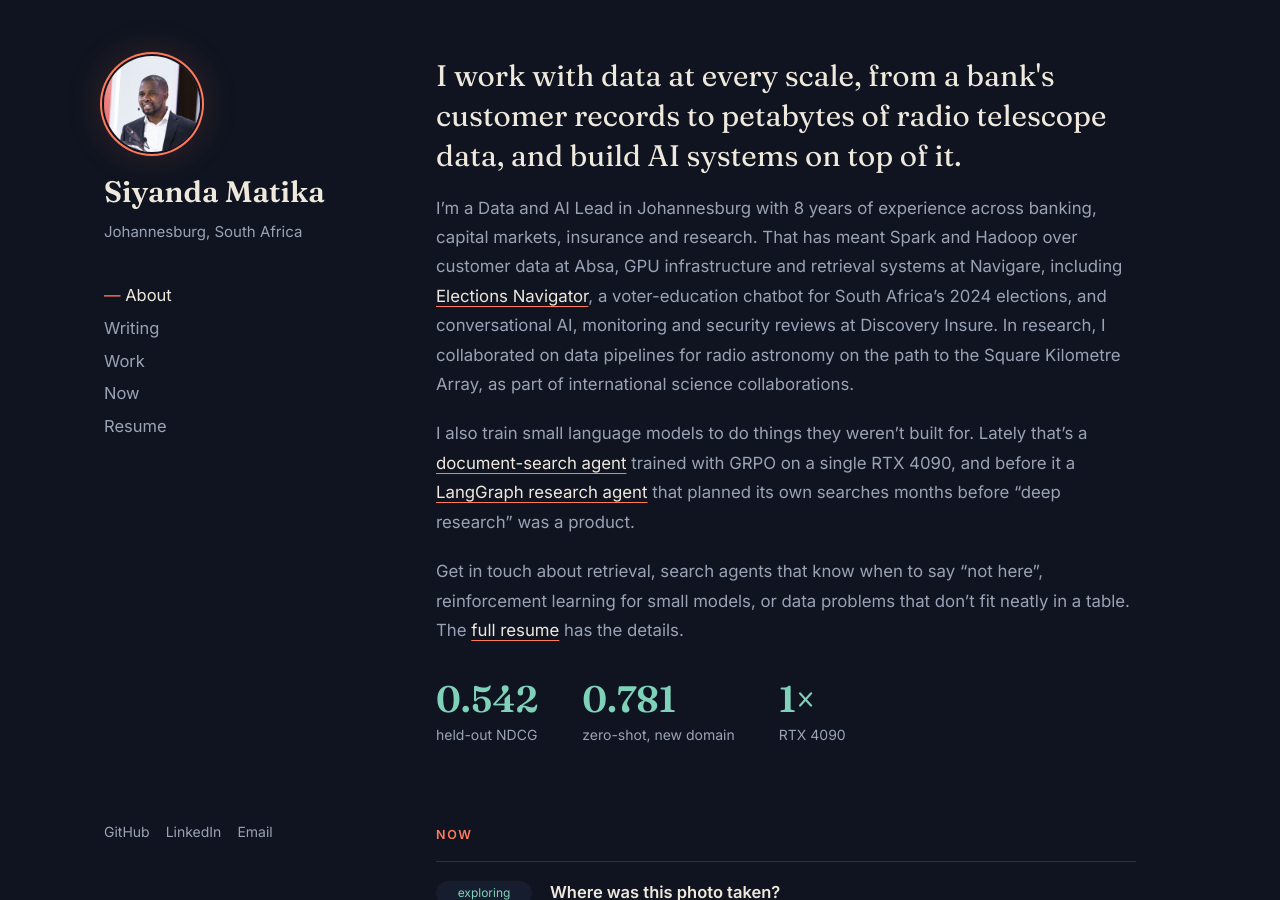
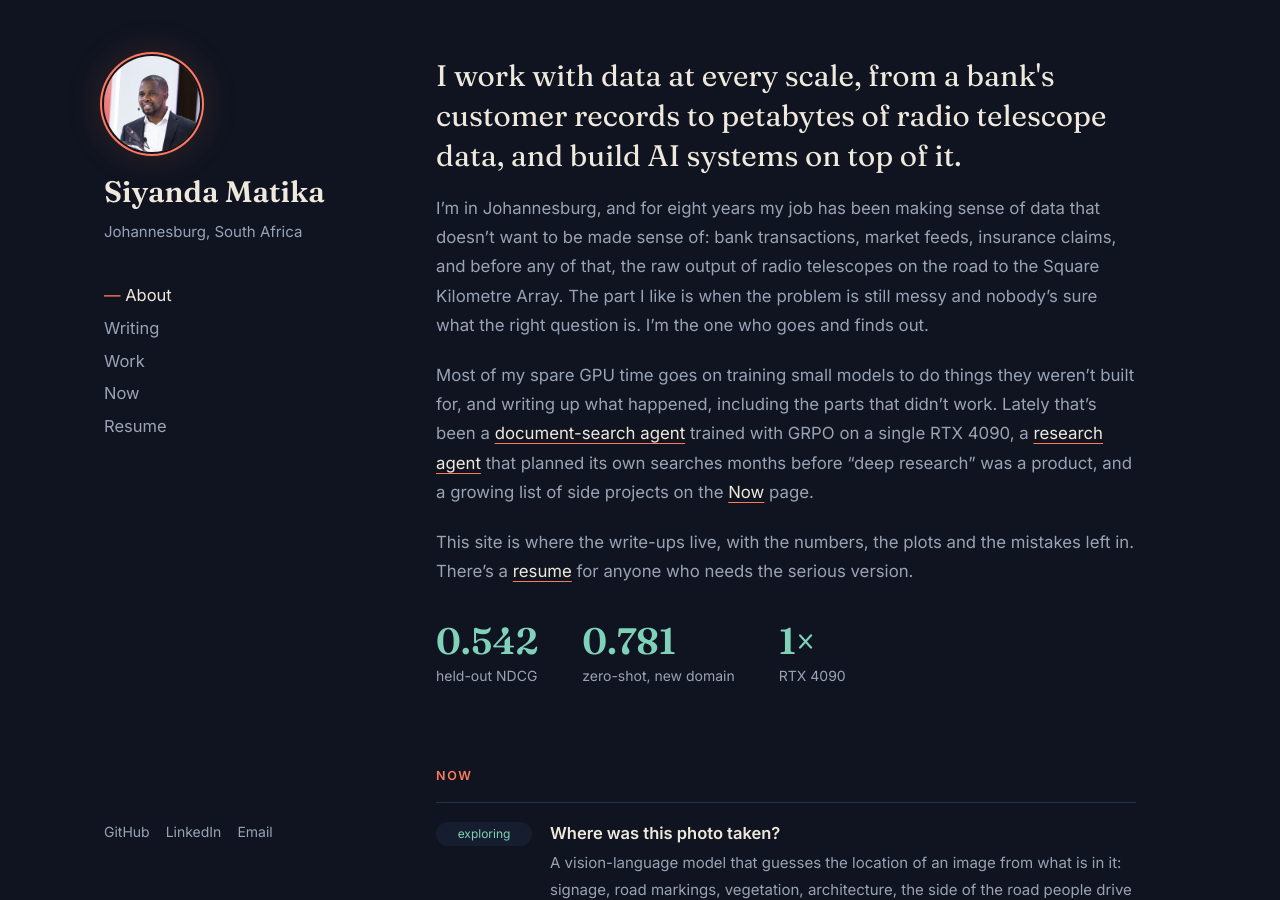
Before and after one commit to matikasiyanda/matikasiyanda.github.io, a Jekyll site: the page built from index.html, in a window 1280 px wide and 900 px high. Built offline with Jekyll 4.4.1, drawn with Linux system fonts in a browser that asks for light colours.

Commit message:
About: about me, not the employers, and lighter

```diff
--- a/_includes/about.md
+++ b/_includes/about.md
@@ -1,19 +1,19 @@
 <p class="lead">I work with data at every scale, from a bank's customer records to petabytes of radio telescope data, and build AI systems on top of it.</p>
 
-I'm a Data and AI Lead in Johannesburg with 8 years of experience across
-banking, capital markets, insurance and research. That has meant Spark and
-Hadoop over customer data at Absa, GPU infrastructure and retrieval systems at
-Navigare, including [Elections Navigator](/resume/), a voter-education chatbot
-for South Africa's 2024 elections, and conversational AI, monitoring and
-security reviews at Discovery Insure. In research, I collaborated on data
-pipelines for radio astronomy on the path to the Square Kilometre Array, as
-part of international science collaborations.
+I'm in Johannesburg, and for eight years my job has been making sense of
+data that doesn't want to be made sense of: bank transactions, market
+feeds, insurance claims, and before any of that, the raw output of radio
+telescopes on the road to the Square Kilometre Array. The part I like is
+when the problem is still messy and nobody's sure what the right question
+is. I'm the one who goes and finds out.
 
-I also train small language models to do things they weren't built
-for. Lately that's a [document-search agent](/blog/agent-rl/) trained with GRPO
-on a single RTX 4090, and before it a [LangGraph research agent](/blog/research-agent-langgraph/)
-that planned its own searches months before "deep research" was a product.
+Most of my spare GPU time goes on training small models to do things they
+weren't built for, and writing up what happened, including the parts that
+didn't work. Lately that's been a [document-search agent](/blog/agent-rl/)
+trained with GRPO on a single RTX 4090, a [research agent](/blog/research-agent-langgraph/)
+that planned its own searches months before "deep research" was a product,
+and a growing list of side projects on the [Now](/now/) page.
 
-Get in touch about retrieval, search agents that know when to say "not here",
-reinforcement learning for small models, or data problems that don't fit neatly
-in a table. The [full resume](/resume/) has the details.
+This site is where the write-ups live, with the numbers, the plots and the
+mistakes left in. There's a [resume](/resume/) for anyone who needs the
+serious version.
```
